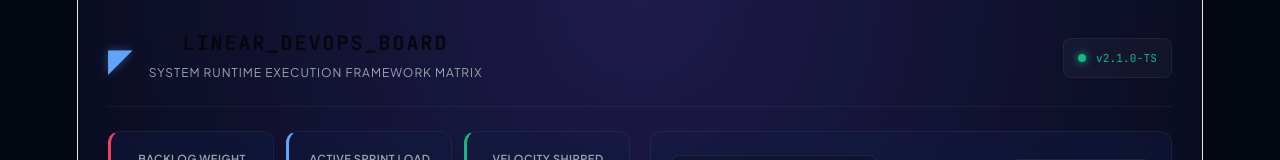
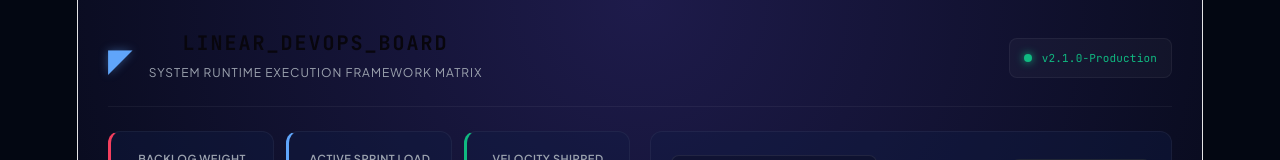
Before and after one commit to GrowthCoder7/devops_kanban_board, a React (Vite) app in the folder frontend/: page / in a window 1280 px wide. Shown: the top 160 px of the page. Built offline with nearby package versions, Linux system fonts and the light colour scheme; no server answers.

Commit message:
version updated

```diff
--- a/frontend/src/App.tsx
+++ b/frontend/src/App.tsx
@@ -124,7 +124,7 @@ function App() {
           </div>
           <div className="status-cluster">
             <span className="pulse-indicator"></span>
-            <span className="version-tag">v2.1.0-TS</span>
+            <span className="version-tag">v2.1.0-Production</span>
           </div>
         </header>
 
```
